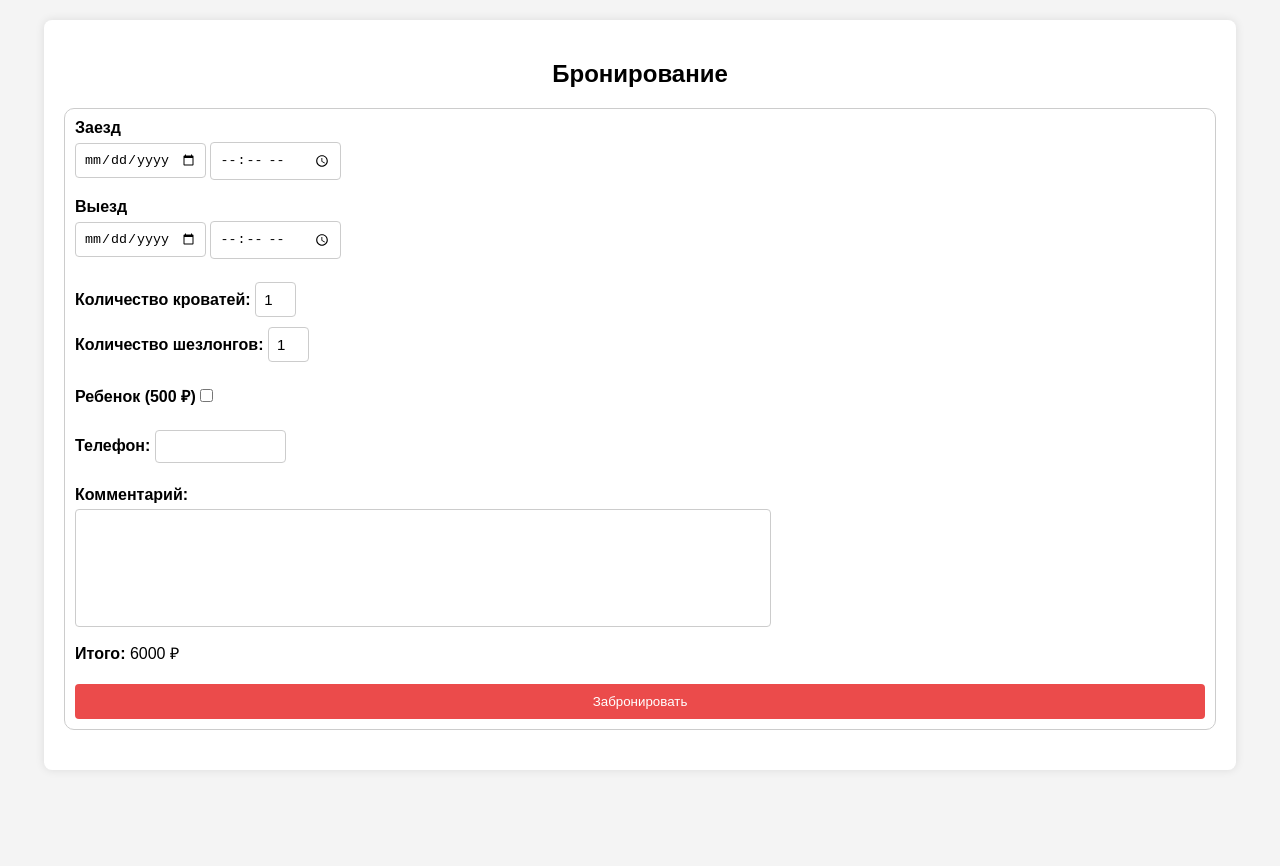
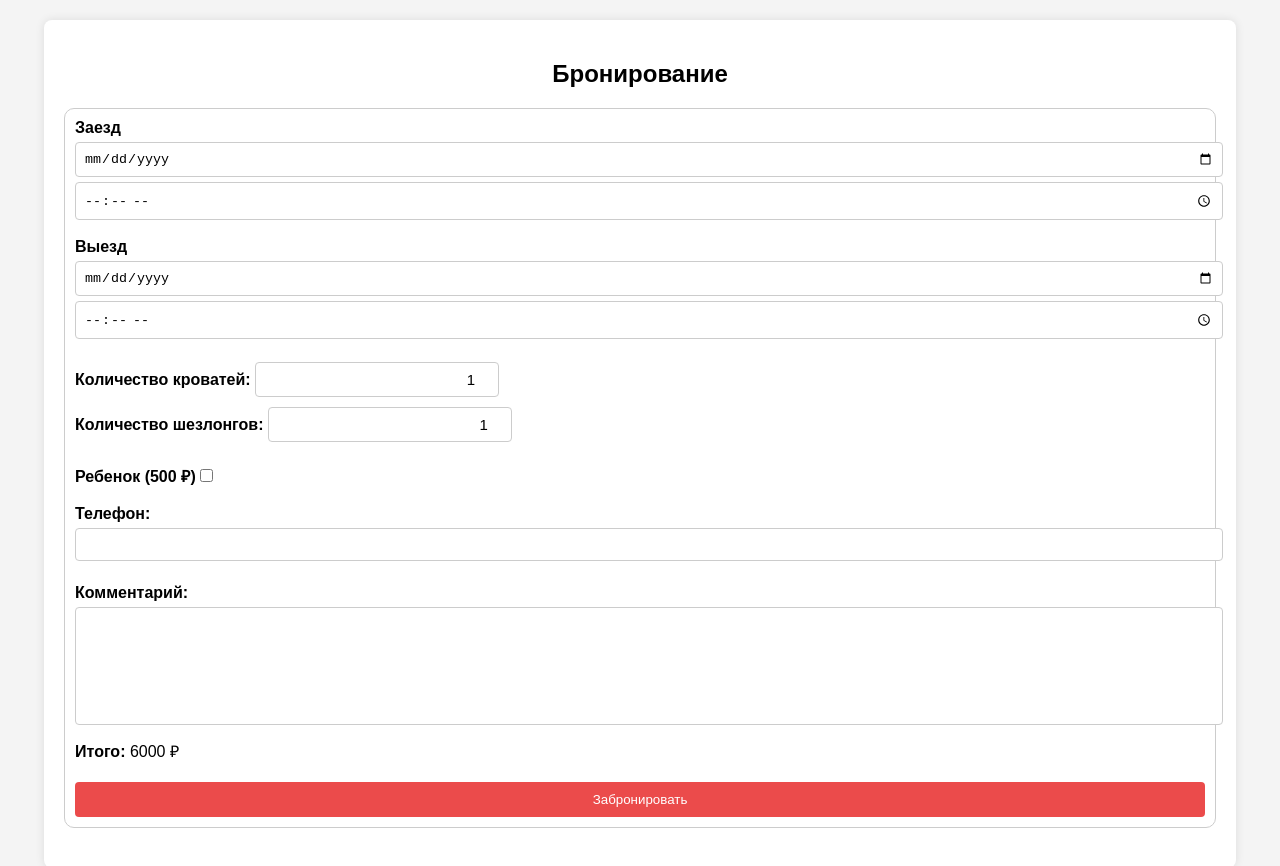
Before and after one commit to m0xvi/brony_bot, a plain HTML site: page booking.html in a window 1280 px wide. Before the commit the page ends 800 px from the top, so only its background shows below. Drawn offline with Linux system fonts and the light colour scheme.

Commit message:
Update style.css

```diff
--- a/style.css
+++ b/style.css
@@ -52,7 +52,7 @@ input[type="time"] {
     margin-top: 5px;
     border: 1px solid #ccc;
     border-radius: 4px;
-    width: 10%;
+    width: 100%;
 }
 
 button {
@@ -94,7 +94,7 @@ button:active {
 }
 
 #loungers, #beds {
-    width: 2%;
+    width: 20%;
     text-align: right;
     font-size: 15px;
 }
@@ -112,7 +112,7 @@ button:active {
     border: 1px solid #ccc;
     background: white;
     z-index: 1001;
-    width: 80%;
+    width: 100%;
     max-width: 400px;
     box-shadow: 0 0 15px rgba(0, 0, 0, 0.2);
     border-radius: 8px;
@@ -120,7 +120,7 @@ button:active {
 }
 
 input[type="number"] {
-    width: 10%;
+    width: 100%;
     padding: 8px;
     margin: 5px 0;
     border: 1px solid #ccc;
@@ -128,7 +128,7 @@ input[type="number"] {
 }
 
 input[type="text"] {
-    width: 60%;
+    width: 100%;
     height: 100px;
     padding: 8px;
     margin: 5px 0;
```
